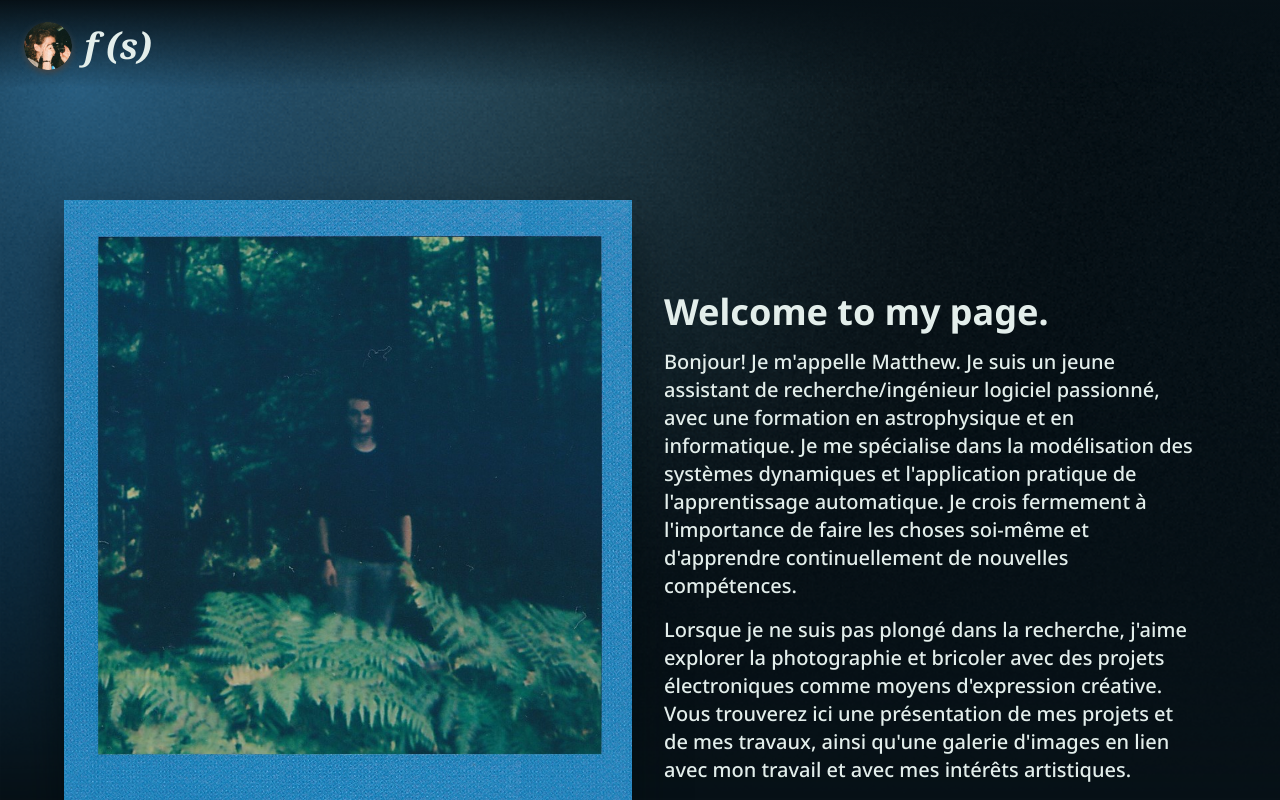
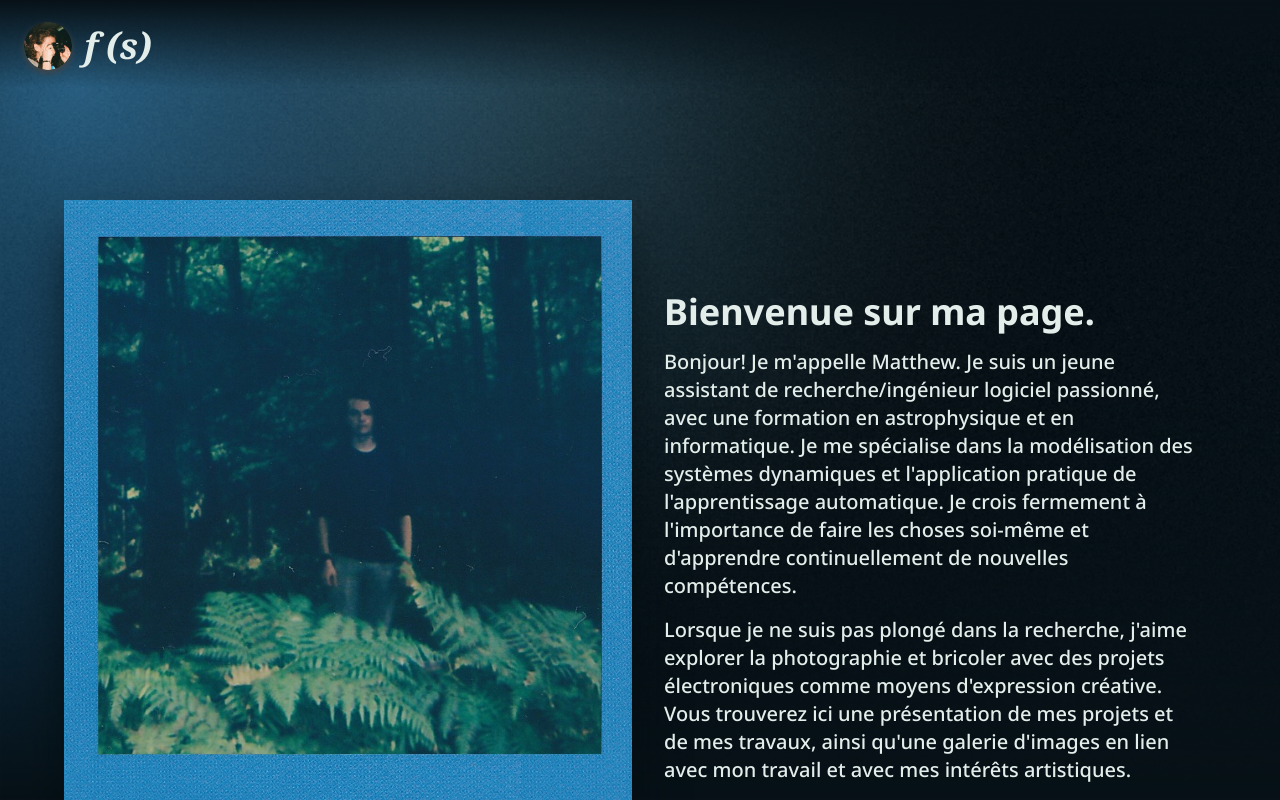
Before and after one commit to fourthstanza/fourthstanza.github.io, a React (Vite) app: page /#/fr/about in a window 1280 px wide. Shown: the top 800 px of the page. Built offline with nearby package versions, Linux system fonts and the light colour scheme.

Commit message:
fixed index page language switching

```diff
--- a/src/layout/navbar.tsx
+++ b/src/layout/navbar.tsx
@@ -30,6 +30,7 @@
             segments[0] = newLang;
         } else {
             segments.unshift(newLang);
+            segments.push("about");
         }
 
         navigate("/" + segments.join("/"));
--- a/src/sections/sectionsFR/aboutFR.tsx
+++ b/src/sections/sectionsFR/aboutFR.tsx
@@ -18,7 +18,7 @@
                         </div>
                         {/*text*/}
                         <div className="md:px-4 py-10">
-                            <h2 className="text-4xl font-bold mb-4 text-text">Welcome to my page.</h2>
+                            <h2 className="text-4xl font-bold mb-4 text-text">Bienvenue sur ma page.</h2>
                             <p className="mb-4 md:text-xl font-medium text-text">
                                 Bonjour! Je m'appelle Matthew. Je suis un jeune assistant de recherche/ingénieur logiciel passionné, avec une formation en astrophysique et en informatique. Je me spécialise dans la modélisation des systèmes dynamiques et l'application pratique de l'apprentissage automatique.
                                 Je crois fermement à l'importance de faire les choses soi-même et d'apprendre continuellement de nouvelles compétences.
```
